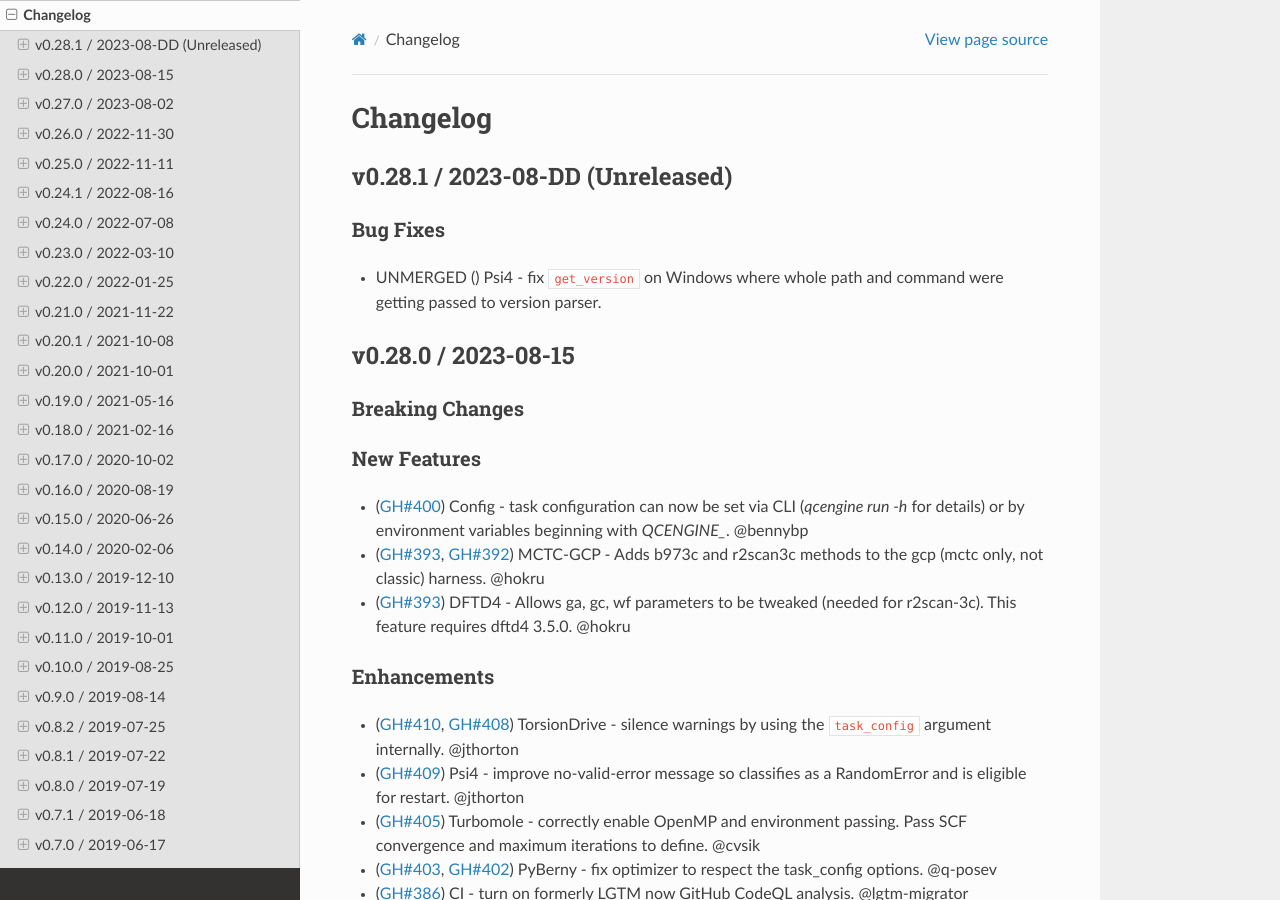
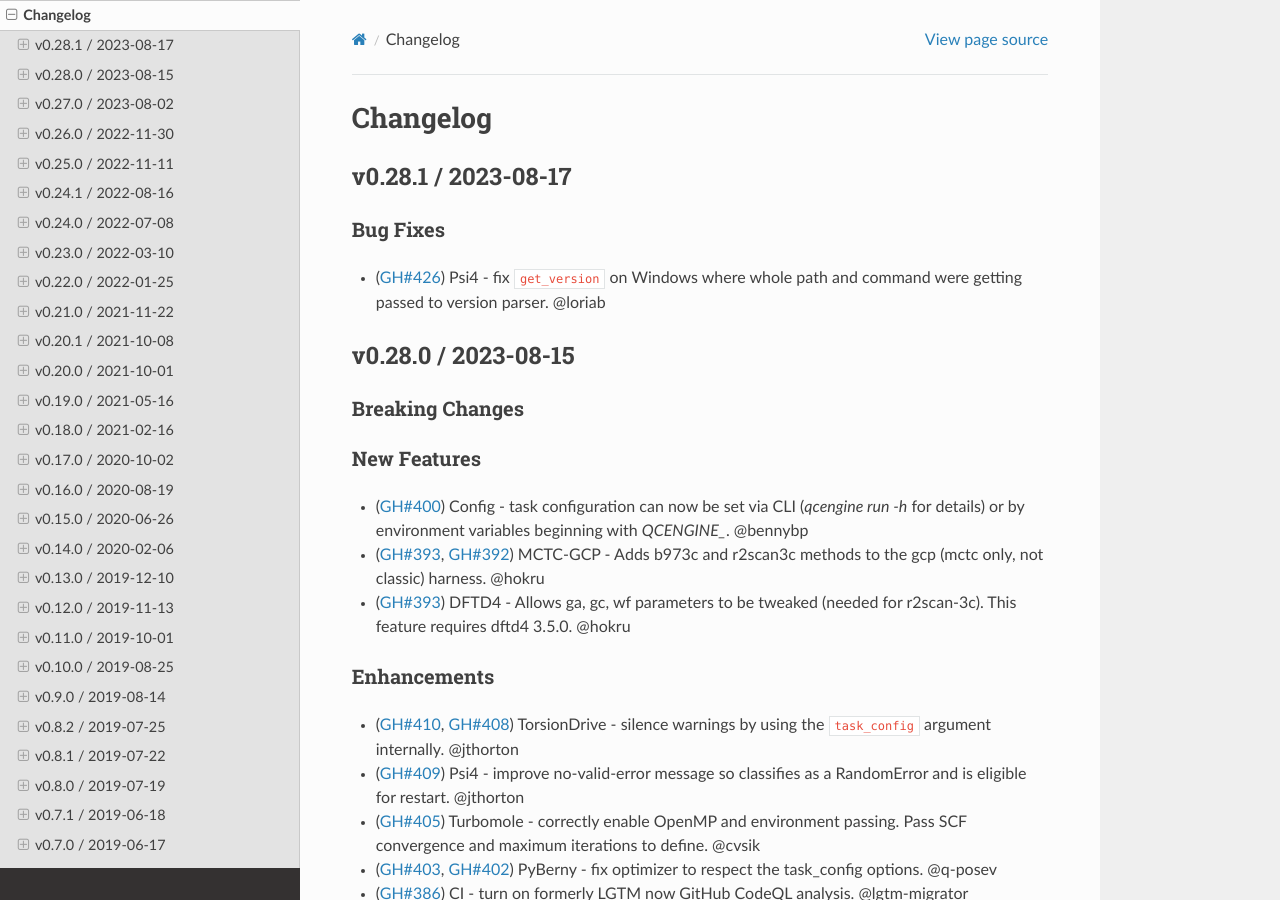
Before and after one commit to MolSSI/QCEngine, a Sphinx documentation site: the page built from docs/source/changelog.rst, in a window 1280 px wide and 900 px high. Built offline with Sphinx 7.4.7 and the Read the Docs theme 2.0.0, drawn with Linux system fonts in a browser that asks for light colours; the version number could not be read and is left out.

Commit message:
invert for consistency

```diff
--- a/docs/source/changelog.rst
+++ b/docs/source/changelog.rst
@@ -29,12 +29,12 @@
 .. - UNSOLVED (:issue:`397`) extras failed
 
 
-v0.28.1 / 2023-08-DD (Unreleased)
+v0.28.1 / 2023-08-17
 --------------------
 
 Bug Fixes
 +++++++++
-- UNMERGED () Psi4 - fix ``get_version`` on Windows where whole path and command were getting passed to version parser.
+- (:pr:`426`) Psi4 - fix ``get_version`` on Windows where whole path and command were getting passed to version parser. @loriab
 
 
 v0.28.0 / 2023-08-15
```
Also changed, not shown: 1 other file.
